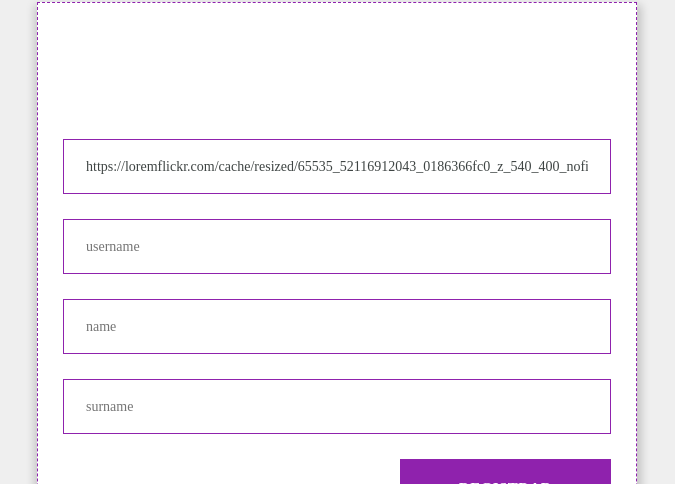
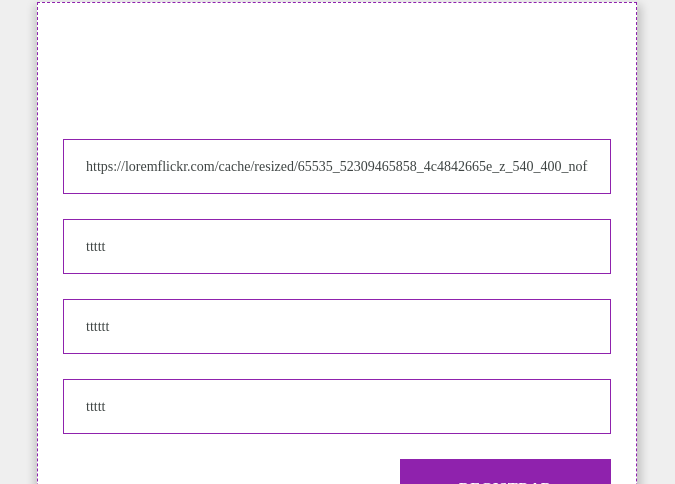
Before and after one commit to jav1er/prueba_zinli, a Next.js app: page /register in a window 1280 px wide. Shown: the part 169-653 px from the top of the page, without its empty margins (303-978 px from the left). Built offline with nearby package versions, Linux system fonts and the light colour scheme.

Commit message:
Agrega hook customed para manejar localstorage

```diff
--- a/components/Register/Register.jsx
+++ b/components/Register/Register.jsx
@@ -5,6 +5,7 @@ import { yupResolver } from "@hookform/resolvers/yup";
 import useData from "../../hooks/useData";
 import * as yup from "yup";
 import { useRouter } from "next/router";
+import { useLocalStorage } from "../../hooks/useLocalStorage";
 
 const schema = yup
   .object({
@@ -31,8 +32,11 @@ const schema = yup
   .required();
 
 export default function Register() {
+
   const { formRegisterData, setFormRegisterData, setReloadUser } = useData();
 
+  const localStorageKey = "register-data"
+  const [value, setLocalStorage] = useLocalStorage(localStorageKey);
   const router = useRouter();
 
   const goLogin = () => {
@@ -47,29 +51,24 @@ export default function Register() {
     mode: "onChange",
     resolver: yupResolver(schema),
     defaultValues: {
-      avatar:"https://loremflickr.com/cache/resized/65535_52116912043_0186366fc0_z_540_400_nofilter.jpg",
-      username: "",
-      name: "",
-      surname: "",
+      avatar:
+        "https://loremflickr.com/cache/resized/65535_52309465858_4c4842665e_z_540_400_nofilter.jpg",
+      username: "ttttt",
+      name: "tttttt",
+      surname: "ttttt",
     },
   });
 
-  useEffect(() => {
-    console.log(errors);
-  }, [errors]);
+  // useEffect(() => {
+  //   console.log(errors);
+  // }, [errors]);
 
   const onSubmit = async (data) => {
     if (isValid) {
-      setFormRegisterData(data);
-      //localStorage.setItem("username", formLoginData.username);
-      localStorage.setItem("userRegister", data);
-      console.log(formRegisterData);
-      setReloadUser((x) => !x);
+      setLocalStorage(data);
       alert("registro exitoso puede hacer login");
       router.push("/");
     }
-
-    console.log(formRegisterData);
     // setFormOneData({ ...data, amount })
     // setFormOneStatus(isValid)
   };
--- /dev/null
+++ b/hooks/useLocalStorage.js
@@ -0,0 +1,39 @@
+import { useState, useEffect } from "react";
+const PROJECT_NAME = "zinli";
+
+function today() {
+  return new Date().toJSON().slice(0, 10);
+}
+
+function currentKey(key) {
+  return `${PROJECT_NAME}:${today()}:${key}`;
+}
+
+function getStorageValue(key) {
+  if (typeof window !== "undefined") {
+    const saved = localStorage.getItem(currentKey(key))
+      ? JSON.parse(localStorage.getItem(currentKey(key)))
+      : [];
+    return saved;
+  }
+}
+
+export const useLocalStorage = (key) => {
+  const [value, setValue] = useState(() => {
+    return getStorageValue(key);
+  });
+
+  const setLocalStorage = (obj) => {
+    setValue((v) => {
+      v = [...v, obj];
+      return localStorage.setItem(currentKey(key), JSON.stringify(v));
+    });
+  };
+
+  //   const delete_id = (key, value) => {
+  //     DB = DB.filter((x) => x[key] != value);
+  //     window.localStorage.setItem(currentKey(), JSON.stringify(DB));
+  //   };
+
+  return [value, setLocalStorage];
+};
```
